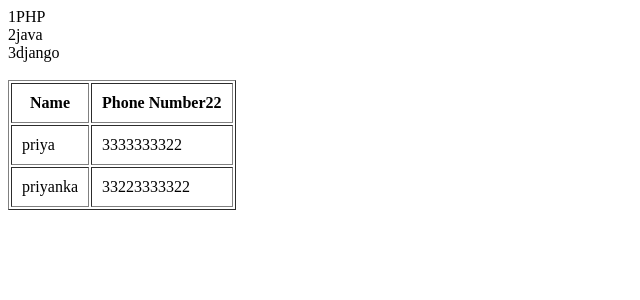
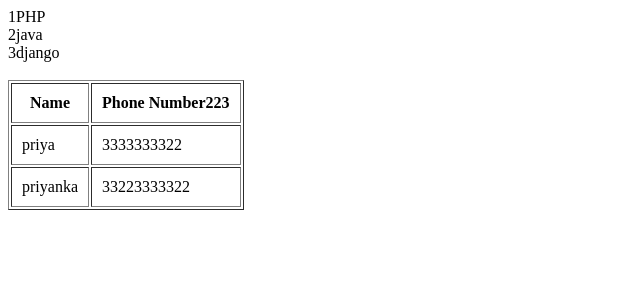
Before and after one commit to priya-dixit-2503/django-project, a Django app: page / in a window 1280 px wide. Shown: the top 300 px of the page, without its empty margins (0-640 px from the left). Run offline with Django 4.2, Linux system fonts and the light colour scheme.

Commit message:
all done

```diff
--- a/wscubetech/template/index.html
+++ b/wscubetech/template/index.html
@@ -23,7 +23,7 @@
     <table border="1" cellpadding='10'>
         <tr>
             <th>Name</th>
-            <th>Phone Number22</th>
+            <th>Phone Number223</th>
 
         </tr>
 
```
